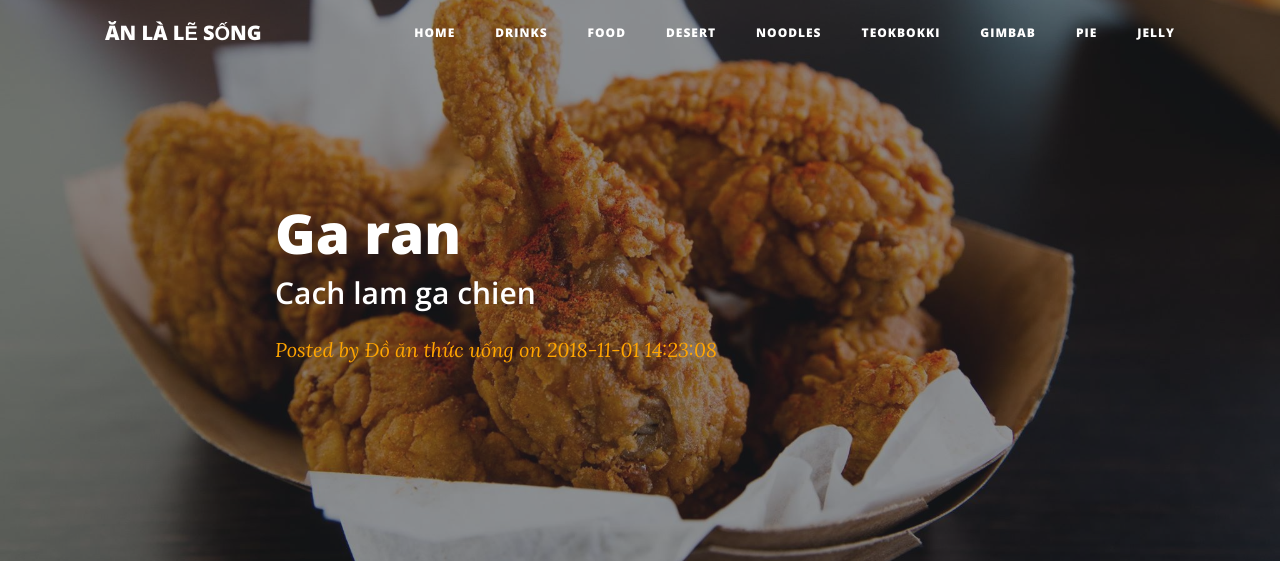
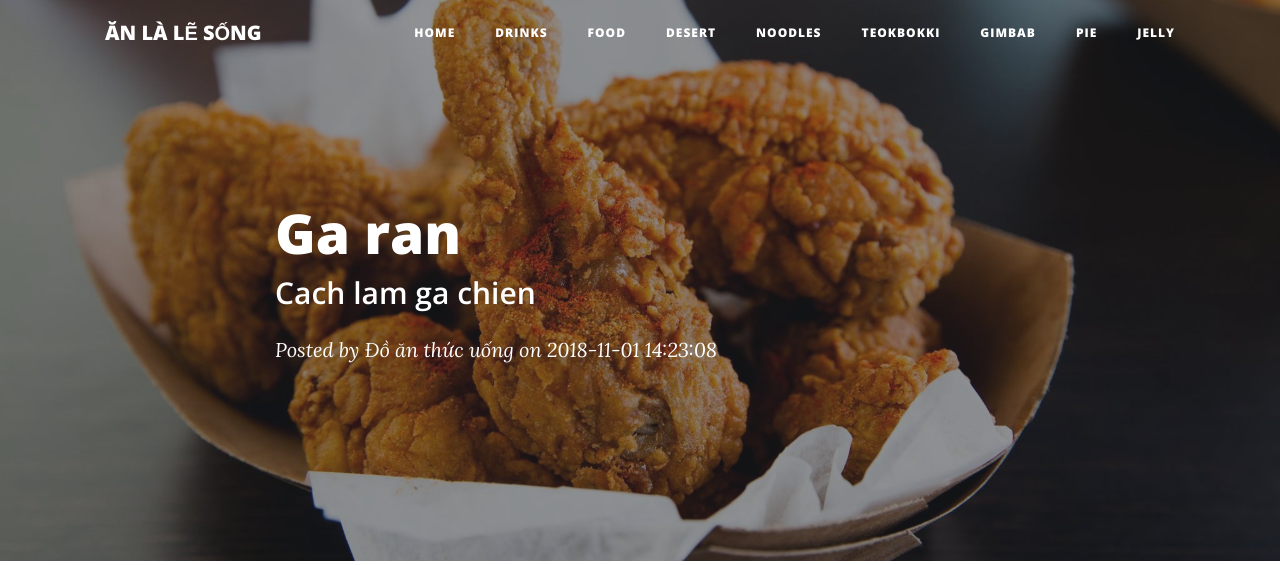
Before and after one commit to ntvan1504/thuchanhphp, a PHP site: page /index.php?id=2&r=post_detail in a window 1280 px wide. Shown: the top 565 px of the page. Run offline with PHP 8.4, Linux system fonts and the light colour scheme; data comes from the database, SQL or seed files in the repository.

Commit message:
sua code may 2

```diff
--- a/baitapthuchanh_html/Public/post_detail.php
+++ b/baitapthuchanh_html/Public/post_detail.php
@@ -79,8 +79,8 @@ if ($id) {
               <div class="post-heading">
               <h1><?= $postDetail["name"] ?></h1>
               <h2 class="subheading"><?= $postDetail["description"] ?></h2>
-              <span class="meta" style="color: orange;">Posted by
-                <a class="doan" href="#" style="color: orange;">Đồ ăn thức uống</a>
+              <span class="meta">Posted by
+                <a class="doan" href="#">Đồ ăn thức uống</a>
                 on <?= $postDetail["created_time"] ?></span>
             </div>
           </div>
```
